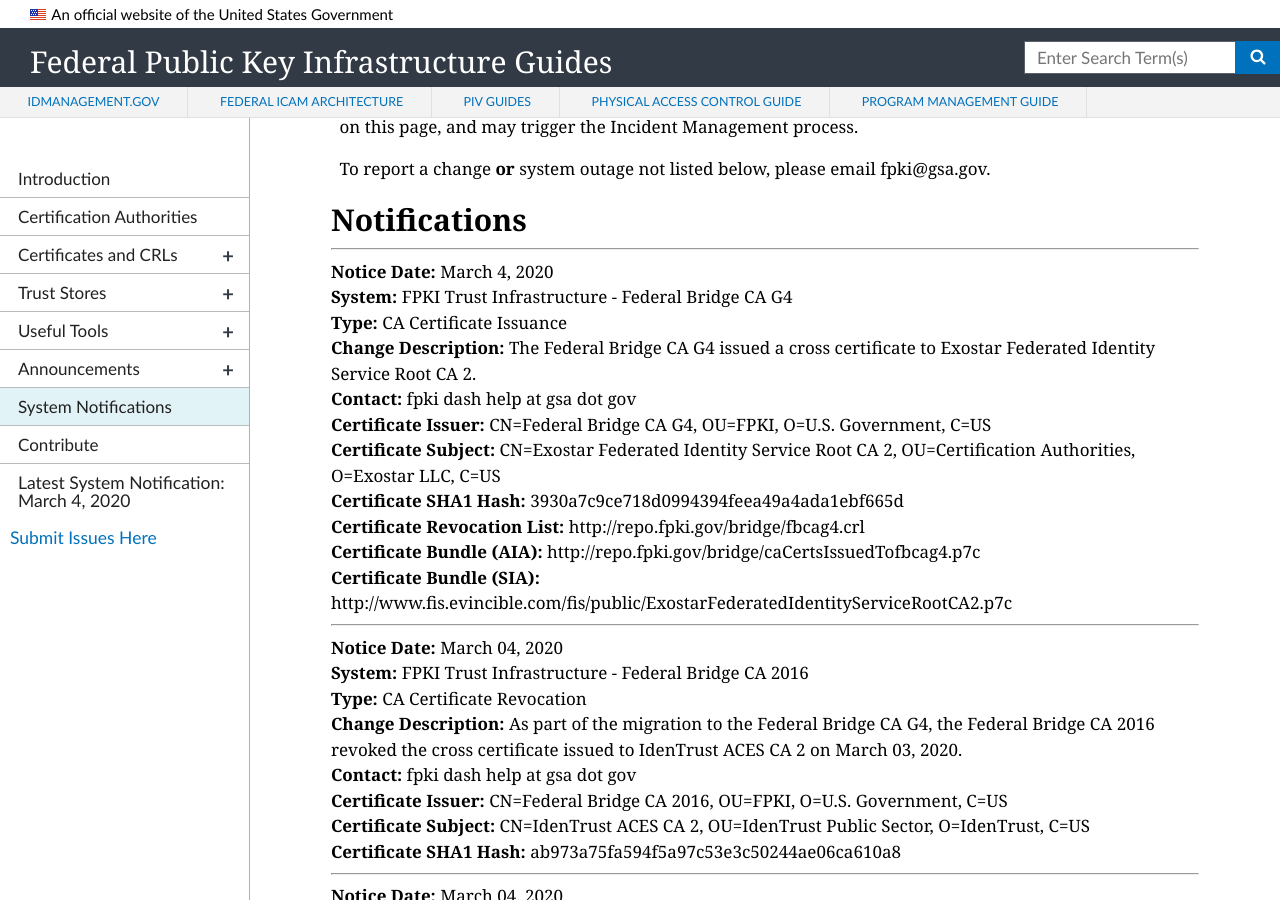
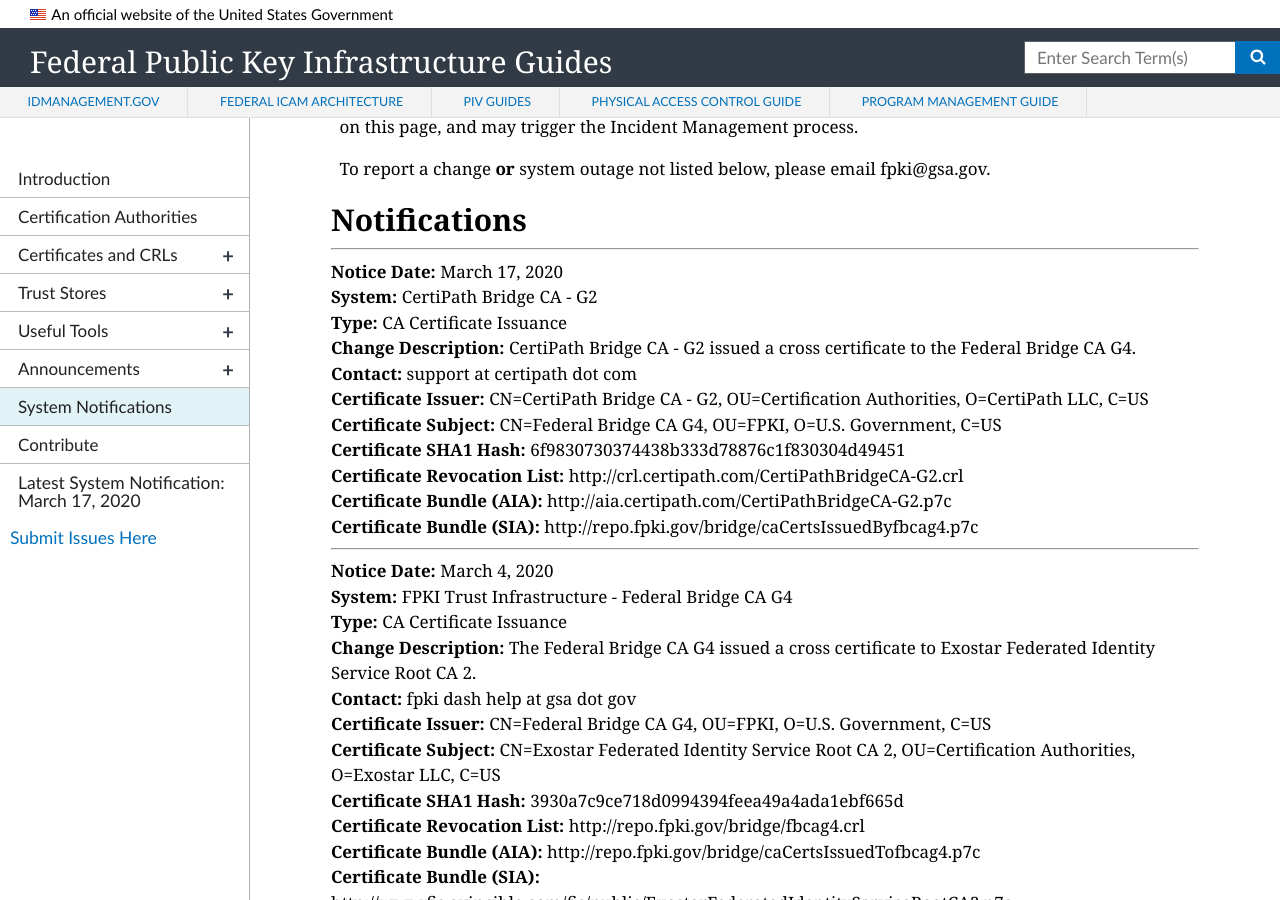
Before and after one commit to GSA/fpki-guides, a Jekyll site: the page built from pages/fpki_notifications.md, in a window 1280 px wide and 900 px high, scrolled down 672 px. Built offline with Jekyll 4.4.1, drawn with Linux system fonts in a browser that asks for light colours; nearby versions of some CDN libraries.

Commit message:
Update notifications.yml
Adding #659.

```diff
--- a/_data/notifications.yml
+++ b/_data/notifications.yml
@@ -2271,6 +2271,19 @@
   sia_uri: http://www.fis.evincible.com/fis/public/ExostarFederatedIdentityServiceRootCA2.p7c
   ocsp_uri:
 
+- notice_date: March 17, 2020
+  change_type: CA Certificate Issuance
+  system: CertiPath Bridge CA - G2
+  change_description: CertiPath Bridge CA - G2 issued a cross certificate to the Federal Bridge CA G4.
+  contact: support at certipath dot com
+  ca_certificate_hash: 6f9830730374438b333d78876c1f830304d49451
+  ca_certificate_issuer:  CN=CertiPath Bridge CA - G2, OU=Certification Authorities, O=CertiPath LLC, C=US
+  ca_certificate_subject: CN=Federal Bridge CA G4, OU=FPKI, O=U.S. Government, C=US
+  cdp_uri: http://crl.certipath.com/CertiPathBridgeCA-G2.crl
+  aia_uri: http://aia.certipath.com/CertiPathBridgeCA-G2.p7c
+  sia_uri: http://repo.fpki.gov/bridge/caCertsIssuedByfbcag4.p7c
+  ocsp_uri:
+
 #- notice_date:
 #  change_type: CA Certificate Issuance
 #  start_datetime:
```
